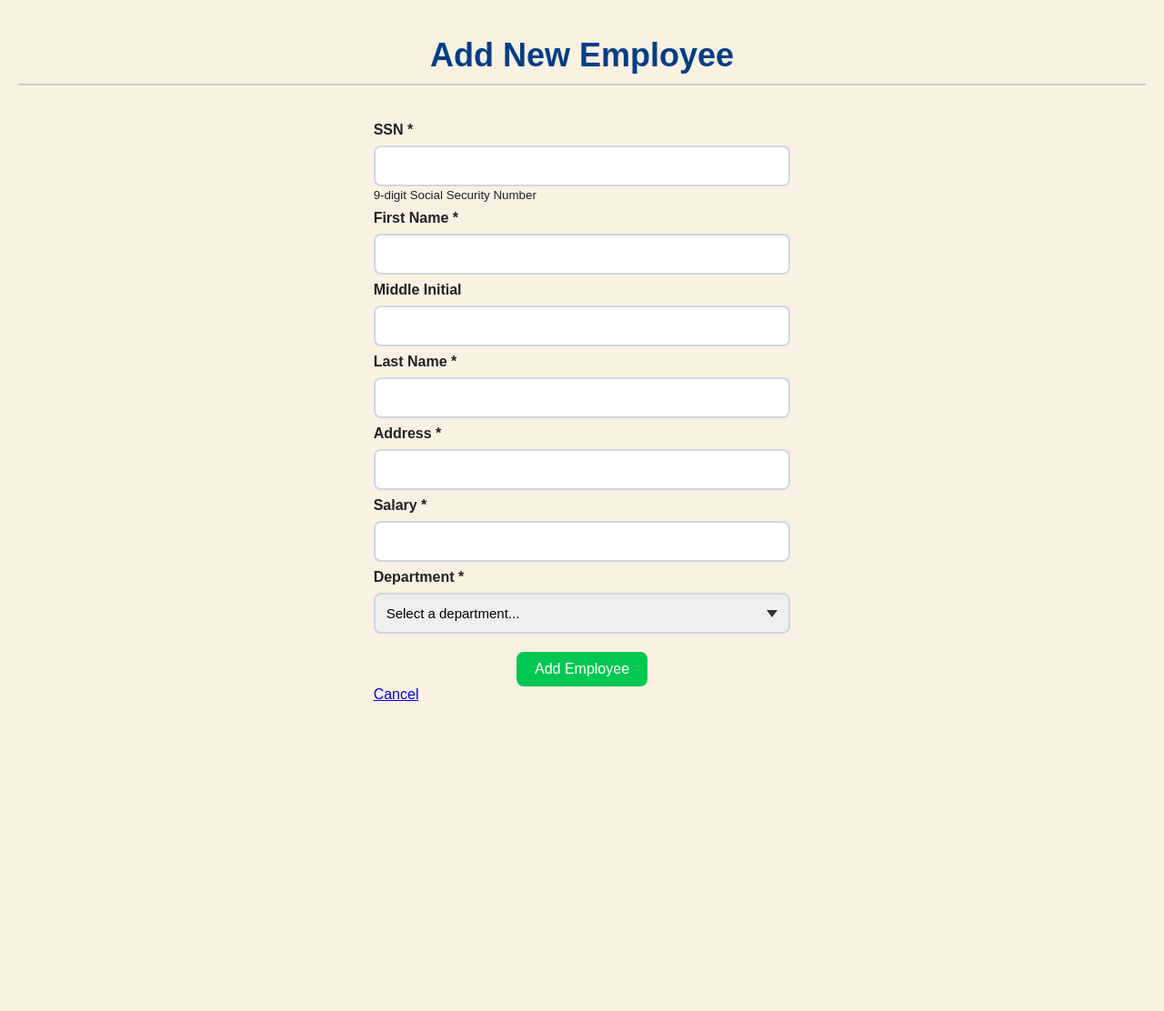
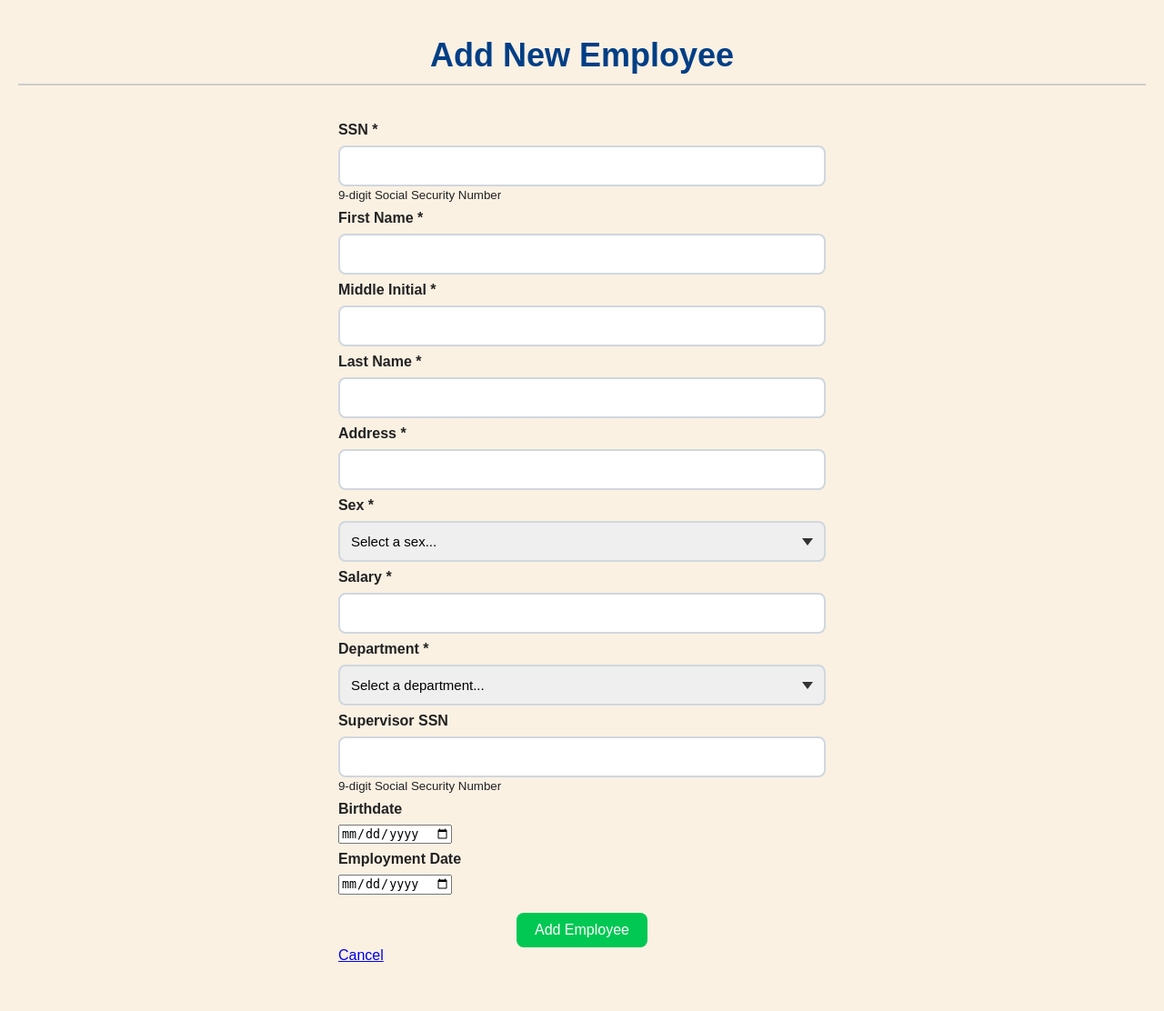
Before and after one commit to Szymand/CIS3530-A4-Group-48, a Flask app: page /employees/add in a window 1280 px wide. Shown: the whole page at 91% size. Before the commit the page ends 771 px from the top, so only its background shows below. Run offline with Flask 3, Linux system fonts and the light colour scheme; the visitor is signed in with stand-in values (Sample User, id 1); data that the repository does not hold is empty; some libraries are stand-ins or nearby versions.

Commit message:
fixed employee adding

```diff
--- a/app/employeeManagement.py
+++ b/app/employeeManagement.py
@@ -69,9 +69,12 @@
     salary = request.form.get("salary", "").strip()
     dno = request.form.get("dno", "").strip()
     sex = request.form.get("sex", "").strip()
+    super_ssn = request.form.get("super_ssn", "").strip()
+    birthdate = request.form.get("birthdate", "").strip()
+    empdate = request.form.get("empdate", "").strip()
 
     # Validation
-    if not all([ssn, fname, lname, address, salary, dno, sex]):
+    if not all([ssn, fname, minit, lname, address, salary, dno, sex]):
         flash("All fields are required", "error")
         return redirect(url_for("employee_management.add_employee_form"))
 
@@ -90,9 +93,9 @@
 
         # Insert new employee
         cur.execute("""
-            INSERT INTO employee (ssn, fname, minit, lname, address, salary, dno, sex)
-            VALUES (%s, %s, %s, %s, %s, %s, %s, %s)
-        """, (ssn, fname, minit, lname, address, salary, dno, sex))
+            INSERT INTO employee (ssn, fname, minit, lname, address, salary, dno, sex, super_ssn, bdate, empdate)
+            VALUES (%s, %s, %s, %s, %s, %s, %s, %s, %s, %s, %s)
+        """, (ssn, fname, minit, lname, address, salary, dno, sex, super_ssn, birthdate, empdate))
 
         conn.commit()
         cur.close()
--- a/app/templates/add_employee.html
+++ b/app/templates/add_employee.html
@@ -35,7 +35,7 @@
                         <input type="text" class="form-control" id="fname" name="fname" required>
                     </div>
                     <div class="form-group col-md-2">
-                        <label for="minit">Middle Initial</label>
+                        <label for="minit">Middle Initial *</label>
                         <input type="text" class="form-control" id="minit" name="minit" maxlength="1">
                     </div>
                     <div class="form-group col-md-6">
@@ -49,6 +49,15 @@
                     <input type="text" class="form-control" id="address" name="address" required>
                 </div>
 
+                <div>
+                    <label for="sex">Sex *</label>
+                    <select class="form-control" id="sex" name="sex" required>
+                        <option value="">Select a sex...</option>
+                        <option value="M">Male</option>
+                        <option value="F">Female</option>
+                    </select>
+                </div>
+
                 <div class="form-group">
                     <label for="salary">Salary *</label>
                     <input type="number" class="form-control" id="salary" name="salary"
@@ -60,9 +69,23 @@
                     <select class="form-control" id="dno" name="dno" required>
                         <option value="">Select a department...</option>
                         {% for dept in departments %}
-                        <option value="{{ dept.dnumber }}">{{ dept.dname }} ({{ dept.dnumber }})</option>
+                        <option value="{{ dept[0] }}">{{ dept[1] }} ({{ dept[0] }})</option>
                         {% endfor %}
                     </select>
+                </div>
+                <div>
+                    <label for="super_ssn">Supervisor SSN</label>
+                    <input type="text" class="form-control" id="super_ssn" name="super_ssn"
+                           pattern="[0-9]{9}" title="SSN must be 9 digits">
+                    <small class="form-text text-muted">9-digit Social Security Number</small>
+                </div>
+                <div>
+                    <label for="birthdate">Birthdate</label><br>
+                    <input type="date" class="form-control" id="birthdate" name="birthdate">
+                </div>
+                <div>
+                    <label for="empdate">Employment Date</label><br>
+                    <input type="date" class="form-control" id="empdate" name="empdate">
                 </div>
 
                 <div class="form-group">
```
